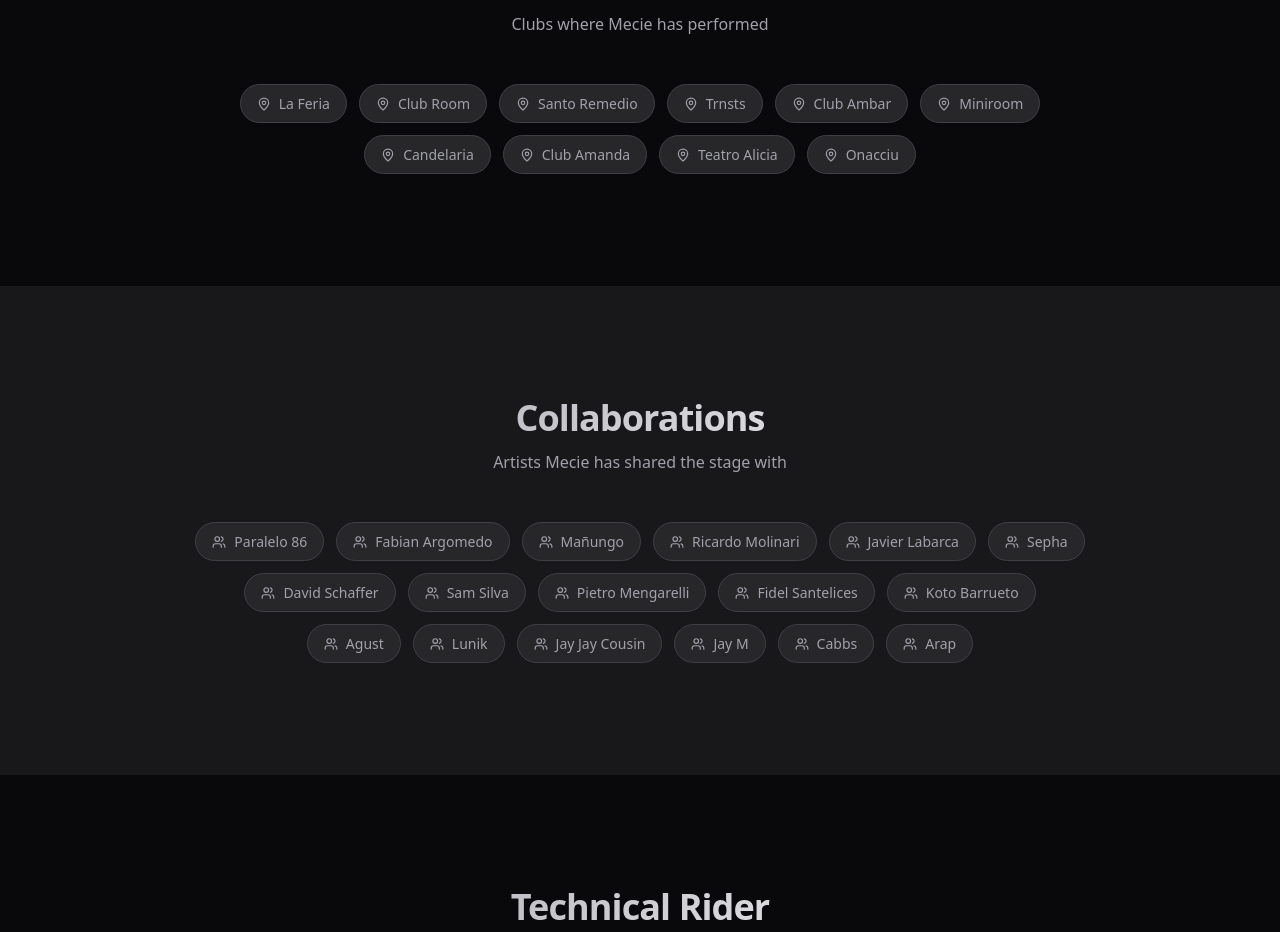
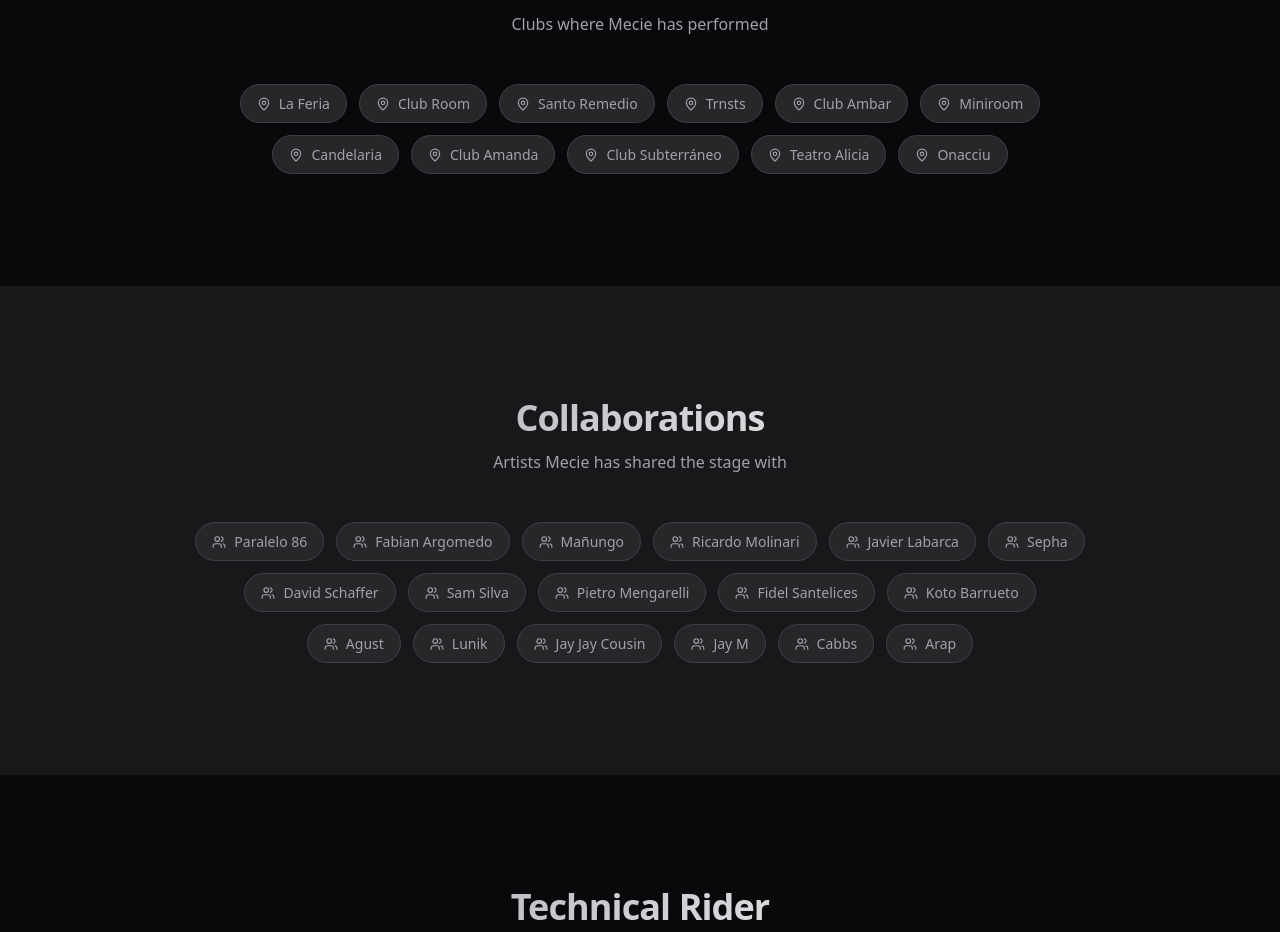
Before and after one commit to AriCorreaM/mecie-presskit, a Next.js app: page / in a window 1280 px wide. Shown: the part 5720-6652 px from the top of the page. Built offline with nearby package versions, Linux system fonts and the light colour scheme.

Commit message:
Add 'Club Subterráneo' to the artist list

```diff
--- a/data/artist.ts
+++ b/data/artist.ts
@@ -23,6 +23,7 @@ export const artist = {
 		'Miniroom',
 		'Candelaria',
 		'Club Amanda',
+		'Club Subterráneo',
 		'Teatro Alicia',
 		'Onacciu',
 	],
```
